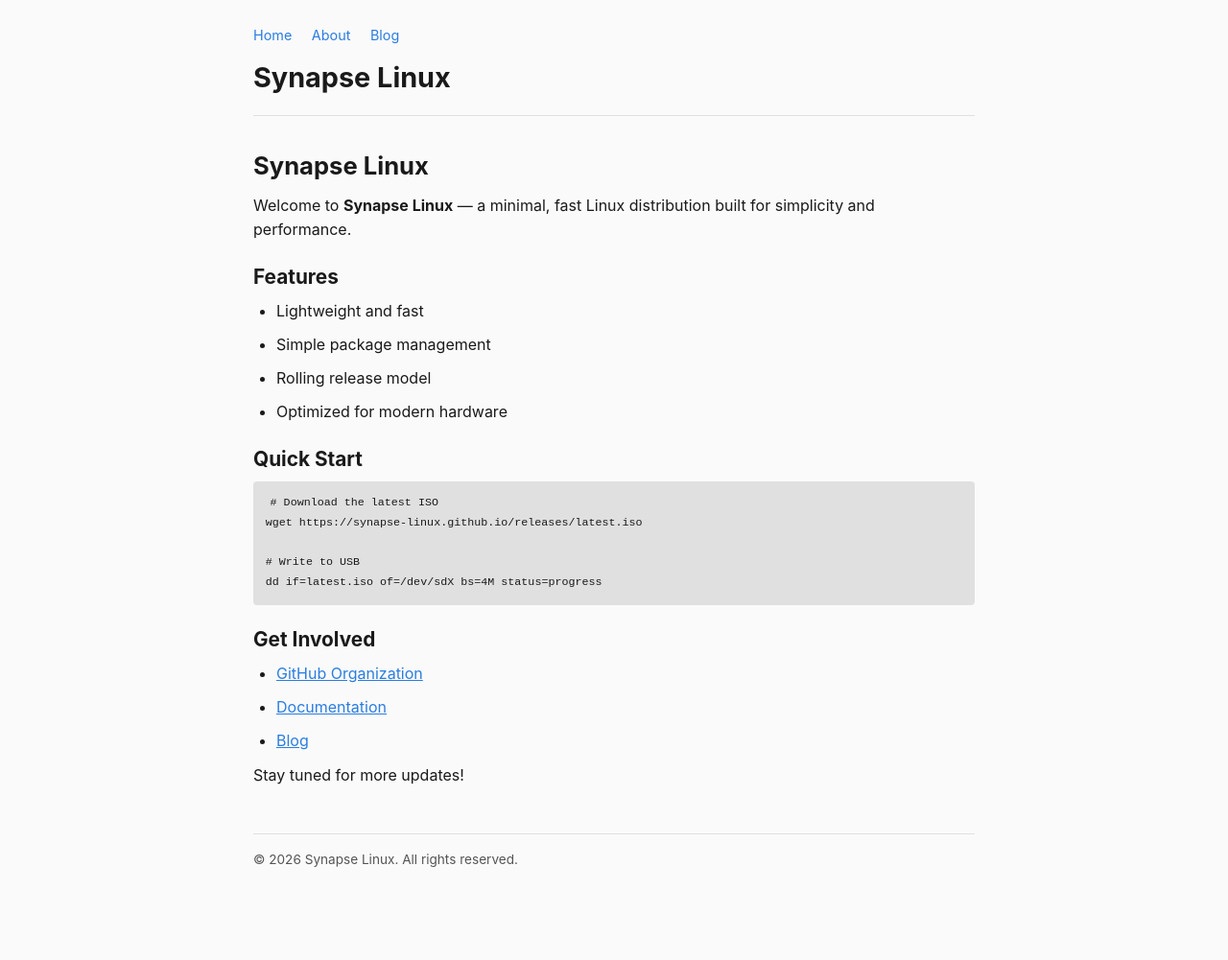
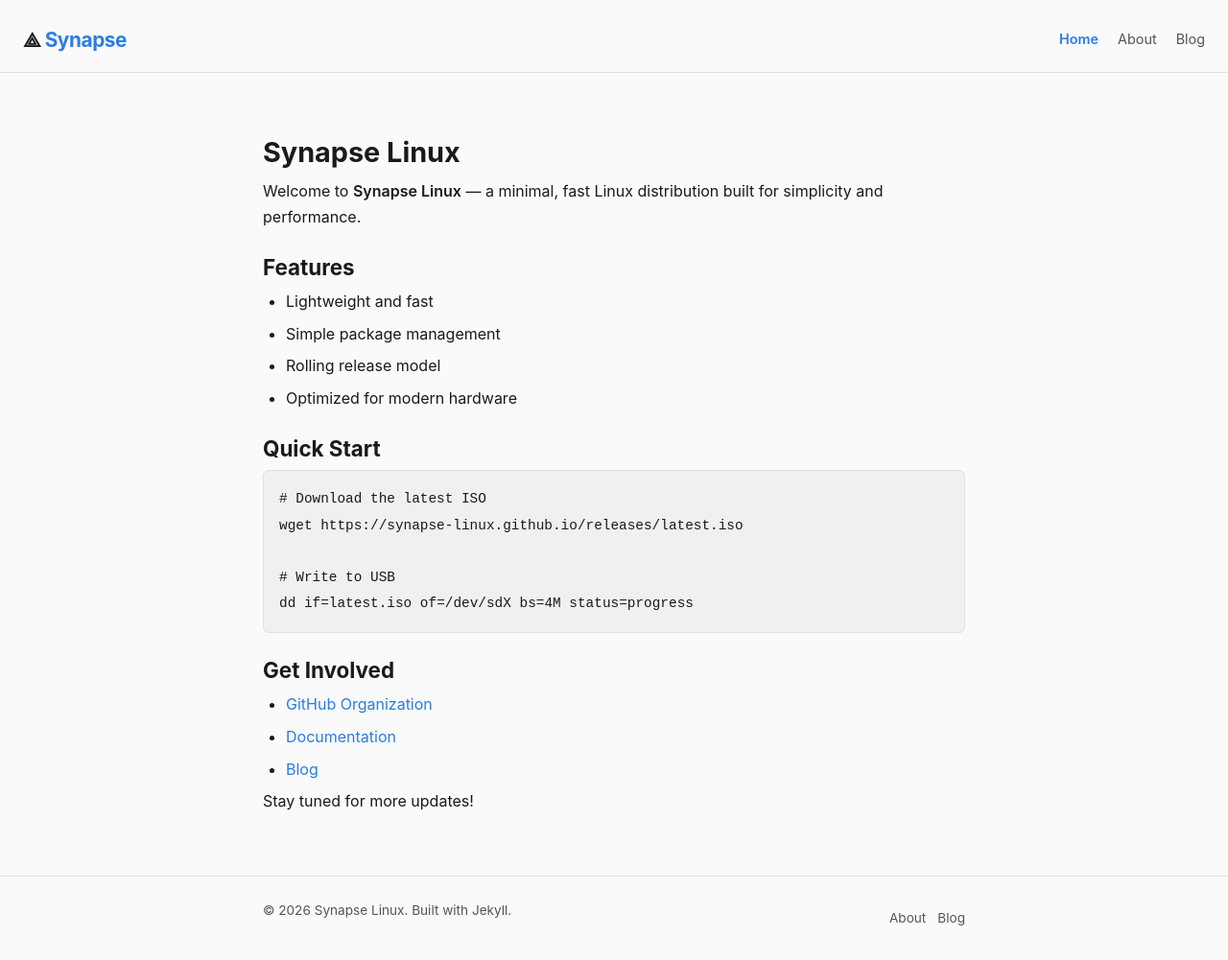
Before and after one commit to synapse-linux/synapse-linux.github.io, a Jekyll site: the page built from index.md, in a window 1280 px wide. Shown: the whole page at 96% size. Built offline with Jekyll 4.4.1, drawn with Linux system fonts in a browser that asks for light colours; before the commit the page ends 932 px from its top, so only the background shows below that.

Commit message:
Custom Synapse theme with SCSS, includes, and layouts
- Remove dependency on jekyll-theme-primer
- Add custom _layouts (default, page, post)
- Add custom _includes (head, header, footer)
- Add SCSS partials (_theme, _base, _layout, _typography)
- Add main.scss entry point
- Light/dark mode via prefers-color-scheme
- Clean, minimal design with accent color

```diff
--- a/Gemfile
+++ b/Gemfile
@@ -2,7 +2,6 @@ source "https://rubygems.org"
 
 gem "jekyll", "~> 3.9"
 gem "github-pages", "~> 228"
-gem "jekyll-theme-primer", "~> 0.6"
 gem "jekyll-seo-tag"
 gem "jekyll-sitemap"
 gem "jekyll-feed"
--- a/_config.yml
+++ b/_config.yml
@@ -6,7 +6,6 @@ repository: "synapse-linux/synapse-linux.github.io"
 
 # Build settings
 markdown: kramdown
-theme: jekyll-theme-primer
 permalink: pretty
 
 # GitHub Pages settings
@@ -17,7 +16,6 @@ plugins:
   - jekyll-seo-tag
   - jekyll-sitemap
   - jekyll-feed
-  - jekyll-paginate
 
 # Collections
 collections:
--- /dev/null
+++ b/_includes/footer.html
@@ -0,0 +1,12 @@
+<footer class="site-footer">
+  <div class="footer-inner">
+    <p class="copyright">
+      &copy; {{ site.time | date: '%Y' }} <a href="{{ '/' | relative_url }}">{{ site.title }}</a>.
+      Built with <a href="https://jekyllrb.com" target="_blank" rel="noopener">Jekyll</a>.
+    </p>
+    <nav class="footer-nav">
+      <a href="{{ '/about/' | relative_url }}">About</a>
+      <a href="{{ '/blog/' | relative_url }}">Blog</a>
+    </nav>
+  </div>
+</footer>
--- /dev/null
+++ b/_includes/head.html
@@ -0,0 +1,7 @@
+<meta charset="UTF-8">
+<meta name="viewport" content="width=device-width, initial-scale=1.0">
+<title>{{ page.title | default: site.title }} | {{ site.title }}</title>
+<meta name="description" content="{{ page.description | default: site.description }}">
+<link rel="stylesheet" href="{{ '/assets/css/main.css' | relative_url }}">
+{% feed_meta %}
+{% seo %}
--- /dev/null
+++ b/_includes/header.html
@@ -0,0 +1,10 @@
+<header class="site-header">
+  <div class="brand">
+    <a href="{{ '/' | relative_url }}" class="logo">⟁ <span>Synapse</span></a>
+  </div>
+  <nav class="nav">
+    <a href="{{ '/' | relative_url }}" {% if page.url == '/' %}class="active"{% endif %}>Home</a>
+    <a href="{{ '/about/' | relative_url }}" {% if page.url contains '/about' %}class="active"{% endif %}>About</a>
+    <a href="{{ '/blog/' | relative_url }}" {% if page.url contains '/blog' %}class="active"{% endif %}>Blog</a>
+  </nav>
+</header>
--- a/_layouts/default.html
+++ b/_layouts/default.html
@@ -1,30 +1,15 @@
 <!DOCTYPE html>
 <html lang="{{ page.lang | default: site.lang | default: 'en' }}">
 <head>
-  <meta charset="UTF-8">
-  <meta name="viewport" content="width=device-width, initial-scale=1.0">
-  <title>{{ page.title }} | {{ site.title }}</title>
-  <meta name="description" content="{{ page.description | default: site.description }}">
-  <link rel="stylesheet" href="{{ '/assets/css/style.css' | relative_url }}">
-  {% feed_meta %}
-  {% seo %}
+  {% include head.html %}
 </head>
 <body>
-  <header>
-    <nav>
-      <a href="{{ '/' | relative_url }}">Home</a>
-      <a href="{{ '/about/' | relative_url }}">About</a>
-      <a href="{{ '/blog/' | relative_url }}">Blog</a>
-    </nav>
-    <h1><a href="{{ '/' | relative_url }}">{{ site.title }}</a></h1>
-  </header>
+  {% include header.html %}
 
-  <main>
+  <main class="content">
     {{ content }}
   </main>
 
-  <footer>
-    <p>&copy; {{ site.time | date: '%Y' }} {{ site.title }}. All rights reserved.</p>
-  </footer>
+  {% include footer.html %}
 </body>
 </html>
--- a/_layouts/page.html
+++ b/_layouts/page.html
@@ -1,7 +1,7 @@
 ---
 layout: default
 ---
-<article>
+<article class="page">
   <h1>{{ page.title }}</h1>
   {{ content }}
 </article>
--- /dev/null
+++ b/_sass/_base.scss
@@ -0,0 +1,104 @@
+/* ⟁ Synapse — base */
+
+*,
+*::before,
+*::after {
+  margin: 0;
+  padding: 0;
+  box-sizing: border-box;
+}
+
+html {
+  font-size: 100%;
+}
+
+body {
+  font-family: -apple-system, BlinkMacSystemFont, "Segoe UI", Roboto,
+    Helvetica, Arial, sans-serif, "Apple Color Emoji", "Segoe UI Emoji",
+    "Segoe UI Symbol";
+  line-height: 1.7;
+  color: var(--fg);
+  background: var(--bg);
+  -webkit-font-smoothing: antialiased;
+}
+
+a {
+  color: var(--accent);
+  text-decoration: none;
+
+  &:hover {
+    text-decoration: underline;
+  }
+}
+
+img {
+  max-width: 100%;
+  height: auto;
+}
+
+code,
+pre {
+  font-family: "SF Mono", "Fira Code", "Fira Mono", "Roboto Mono",
+    "Courier New", monospace;
+}
+
+code {
+  background: var(--inline-code-bg);
+  padding: 0.15em 0.3em;
+  border-radius: 3px;
+  font-size: 0.9em;
+}
+
+pre {
+  background: var(--code-bg);
+  padding: 1rem;
+  border-radius: 6px;
+  overflow-x: auto;
+  border: 1px solid var(--border);
+
+  code {
+    background: transparent;
+    padding: 0;
+    border-radius: 0;
+  }
+}
+
+blockquote {
+  border-left: 3px solid var(--accent);
+  padding-left: 1rem;
+  margin: 1rem 0;
+  color: var(--muted);
+}
+
+table {
+  width: 100%;
+  border-collapse: collapse;
+  margin: 1rem 0;
+
+  th,
+  td {
+    padding: 0.5rem 0.75rem;
+    border: 1px solid var(--border);
+    text-align: left;
+  }
+
+  th {
+    background: var(--table-header-bg);
+    font-weight: 600;
+  }
+}
+
+hr {
+  border: none;
+  border-top: 1px solid var(--border);
+  margin: 2rem 0;
+}
+
+ul,
+ol {
+  padding-left: 1.5rem;
+
+  li {
+    margin-bottom: 0.4rem;
+  }
+}
--- /dev/null
+++ b/_sass/_layout.scss
@@ -0,0 +1,98 @@
+/* ⟁ Synapse — layout */
+
+.content {
+  max-width: 780px;
+  margin: 0 auto;
+  padding: 0 1.5rem;
+}
+
+/* ── header ── */
+
+.site-header {
+  display: flex;
+  align-items: center;
+  justify-content: space-between;
+  padding: 1.5rem 1.5rem 1rem;
+  border-bottom: 1px solid var(--border);
+
+  .brand .logo {
+    font-size: 1.3rem;
+    font-weight: 700;
+    color: var(--fg);
+    letter-spacing: -0.02em;
+
+    span {
+      color: var(--accent);
+    }
+  }
+
+  .nav {
+    display: flex;
+    gap: 1.25rem;
+
+    a {
+      font-size: 0.9rem;
+      color: var(--muted);
+      transition: color 0.15s;
+
+      &:hover {
+        color: var(--fg);
+      }
+
+      &.active {
+        color: var(--accent);
+        font-weight: 600;
+      }
+    }
+  }
+}
+
+/* ── main ── */
+
+main.content {
+  padding-top: 2.5rem;
+  padding-bottom: 3rem;
+}
+
+/* ── footer ── */
+
+.site-footer {
+  border-top: 1px solid var(--border);
+  padding: 1.5rem 0;
+
+  .footer-inner {
+    max-width: 780px;
+    margin: 0 auto;
+    padding: 0 1.5rem;
+    display: flex;
+    align-items: center;
+    justify-content: space-between;
+  }
+
+  .copyright {
+    font-size: 0.85rem;
+    color: var(--muted);
+
+    a {
+      color: var(--muted);
+
+      &:hover {
+        color: var(--fg);
+      }
+    }
+  }
+
+  .footer-nav {
+    display: flex;
+    gap: 0.75rem;
+
+    a {
+      font-size: 0.85rem;
+      color: var(--muted);
+
+      &:hover {
+        color: var(--fg);
+      }
+    }
+  }
+}
--- /dev/null
+++ b/_sass/_theme.scss
@@ -0,0 +1,25 @@
+/* ⟁ Synapse — theme colors */
+
+:root {
+  --bg: #fafafa;
+  --fg: #1a1a1a;
+  --accent: #2a7de1;
+  --border: #e0e0e0;
+  --muted: #555;
+  --inline-code-bg: #e8e8e8;
+  --code-bg: #f0f0f0;
+  --table-header-bg: #ececec;
+}
+
+@media (prefers-color-scheme: dark) {
+  :root {
+    --bg: #121212;
+    --fg: #ececec;
+    --accent: #6a9ff5;
+    --border: #333;
+    --muted: #999;
+    --inline-code-bg: #2a2a2a;
+    --code-bg: #1e1e1e;
+    --table-header-bg: #2a2a2a;
+  }
+}
--- /dev/null
+++ b/_sass/_typography.scss
@@ -0,0 +1,37 @@
+/* ⟁ Synapse — typography */
+
+h1, h2, h3, h4, h5, h6 {
+  font-weight: 700;
+  line-height: 1.3;
+  margin-top: 1.5rem;
+  margin-bottom: 0.5rem;
+}
+
+h1 { font-size: 1.8rem; }
+h2 { font-size: 1.4rem; }
+h3 { font-size: 1.2rem; }
+h4 { font-size: 1.1rem; }
+
+p {
+  margin-bottom: 1rem;
+}
+
+strong {
+  font-weight: 600;
+}
+
+.page .meta,
+.post .meta {
+  font-size: 0.9rem;
+  color: var(--muted);
+  margin-bottom: 1.5rem;
+
+  time {
+    font-style: italic;
+  }
+}
+
+.page h1,
+.post h1 {
+  margin-top: 0;
+}
--- /dev/null
+++ b/assets/css/main.scss
@@ -0,0 +1,7 @@
+---
+---
+
+@import "theme";
+@import "base";
+@import "layout";
+@import "typography";
--- a/assets/css/style.css
+++ /dev/null
@@ -1,89 +0,0 @@
-/* Synapse Linux — Minimal theme */
-:root {
-  --bg: #fafafa;
-  --fg: #1a1a1a;
-  --accent: #2a7de1;
-  --border: #e0e0e0;
-  --muted: #555;
-}
-
-@media (prefers-color-scheme: dark) {
-  :root {
-    --bg: #1a1a1a;
-    --fg: #f0f0f0;
-    --accent: #6a9ff5;
-    --border: #333;
-    --muted: #aaa;
-  }
-}
-
-* { margin: 0; padding: 0; box-sizing: border-box; }
-
-body {
-  font-family: -apple-system, BlinkMacSystemFont, "Segoe UI", Roboto, Helvetica, Arial, sans-serif;
-  background: var(--bg);
-  color: var(--fg);
-  line-height: 1.6;
-  max-width: 800px;
-  margin: 0 auto;
-  padding: 1.5rem;
-}
-
-header {
-  margin-bottom: 2rem;
-  border-bottom: 1px solid var(--border);
-  padding-bottom: 1rem;
-}
-
-header nav {
-  margin-bottom: 0.5rem;
-}
-
-header nav a {
-  margin-right: 1rem;
-  color: var(--accent);
-  text-decoration: none;
-  font-size: 0.9rem;
-}
-
-header nav a:hover { text-decoration: underline; }
-
-header h1 { font-size: 1.8rem; }
-
-header h1 a {
-  color: var(--fg);
-  text-decoration: none;
-}
-
-main { margin-bottom: 3rem; }
-
-main h1 { font-size: 1.6rem; margin: 1.5rem 0 0.5rem; }
-main h2 { font-size: 1.3rem; margin: 1.2rem 0 0.4rem; }
-main h3 { font-size: 1.1rem; margin: 1rem 0 0.3rem; }
-
-main p, main li { margin-bottom: 0.6rem; }
-
-main a { color: var(--accent); }
-
-main code {
-  background: var(--border);
-  padding: 0.15rem 0.3rem;
-  border-radius: 3px;
-  font-size: 0.9em;
-}
-
-main pre {
-  background: var(--border);
-  padding: 0.8rem;
-  border-radius: 4px;
-  overflow-x: auto;
-}
-
-main ul, main ol { padding-left: 1.5rem; }
-
-footer {
-  border-top: 1px solid var(--border);
-  padding-top: 1rem;
-  color: var(--muted);
-  font-size: 0.85rem;
-}
```
Also changed, not shown: _layouts/post.html (+7 -2 lines).
